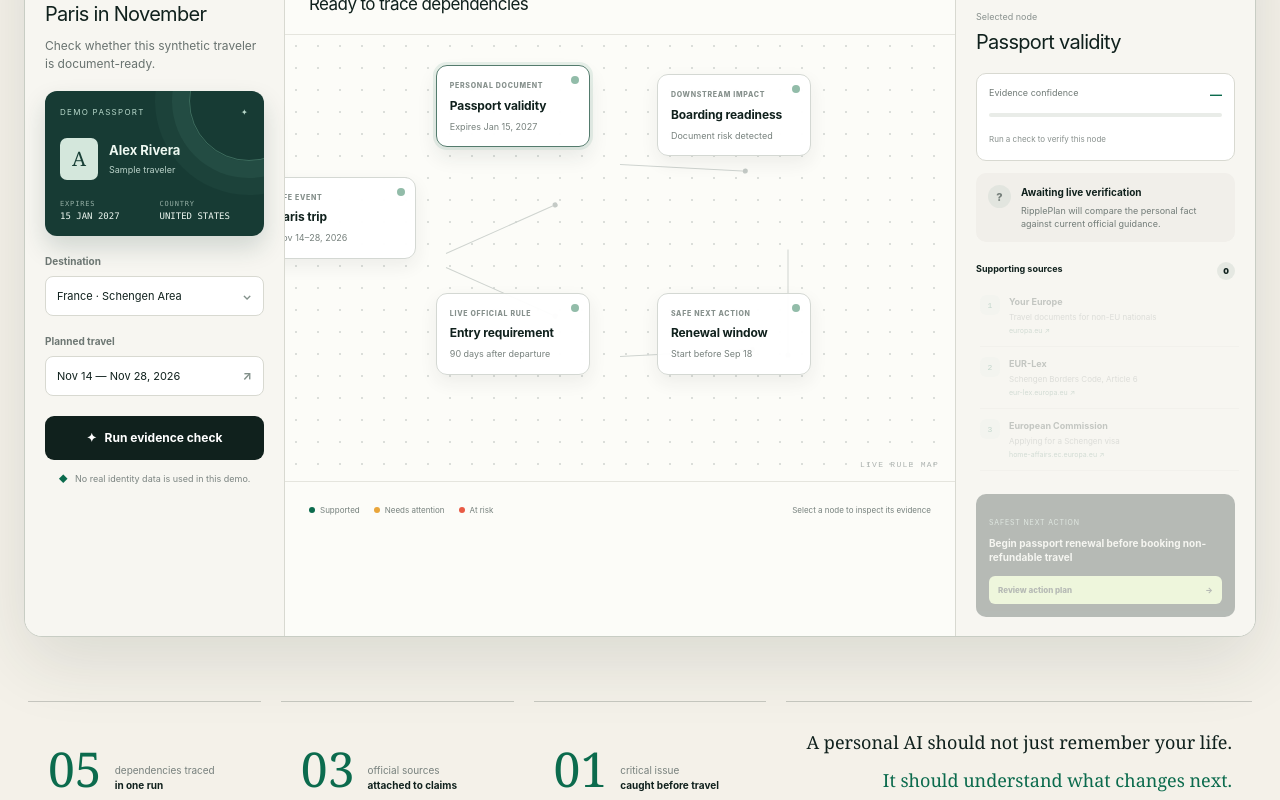
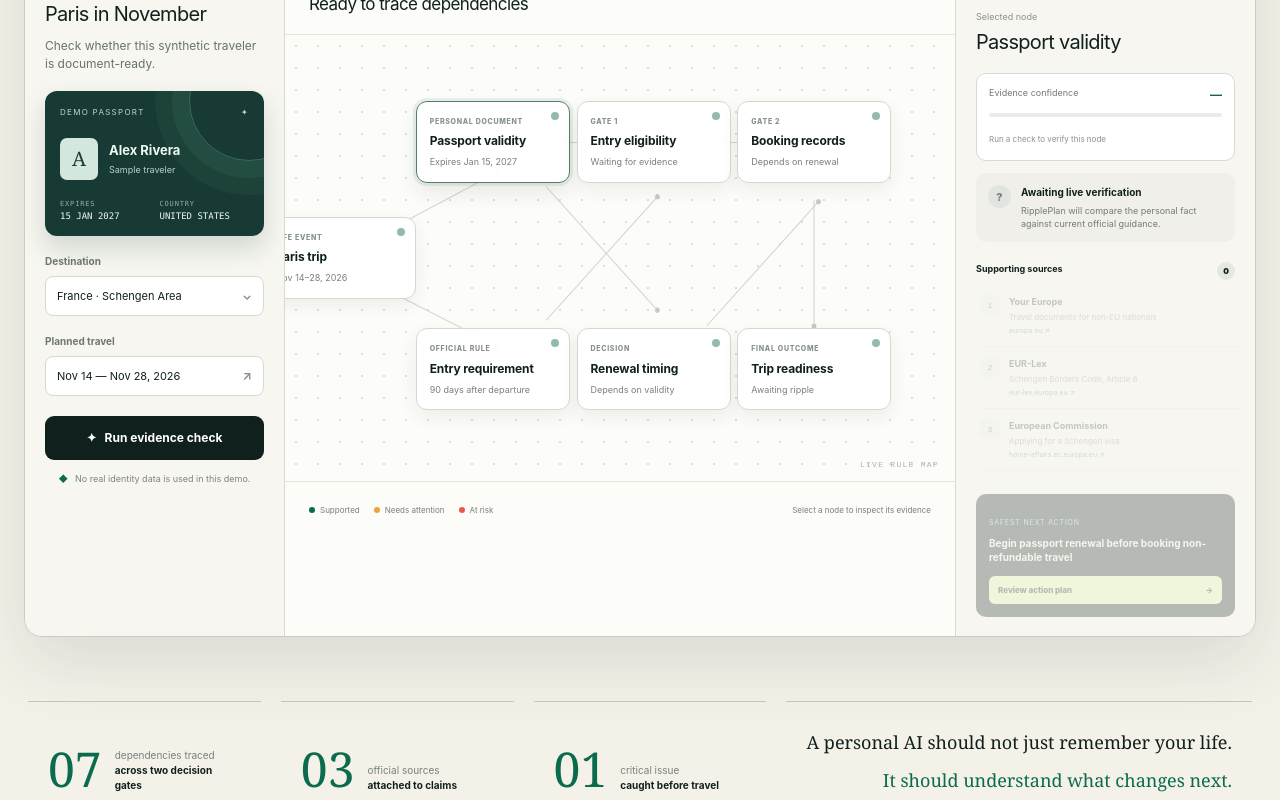
Before and after one commit to Islene888/rippleplan, a Next.js app: page / in a window 1280 px wide. Shown: the part 660-1460 px from the top of the page. Built offline with nearby package versions, Linux system fonts and the light colour scheme.

Commit message:
Deepen ripple graph and counterfactual demo

```diff
--- a/app/globals.css
+++ b/app/globals.css
@@ -91,6 +91,9 @@ a { color: inherit; text-decoration: none; }
 .primary-action { width: 100%; border: 0; border-radius: 9px; margin-top: 20px; min-height: 44px; display: flex; justify-content: center; align-items: center; gap: 8px; background: var(--ink); color: white; font-size: 12px; font-weight: 700; cursor: pointer; transition: .2s ease; }
 .primary-action:hover { background: var(--green); transform: translateY(-1px); }
 .primary-action:disabled { cursor: wait; opacity: .76; transform: none; }
+.perturb-action { width: 100%; min-height: 38px; margin-top: 8px; padding: 0 10px; border: 1px solid #b9c8c0; border-radius: 9px; background: #eef5ef; color: var(--green); font-size: 9px; font-weight: 800; cursor: pointer; }
+.perturb-action:hover { background: #e2f1e6; border-color: #7fa18f; }
+.perturb-action span { margin-right: 6px; }
 .privacy-note { display: flex; align-items: center; justify-content: center; gap: 7px; font-size: 9px; color: #7c8582; margin: 12px 0 0; }
 .privacy-note span { color: var(--green); }
 .spinner { width: 12px; height: 12px; border: 2px solid rgba(255,255,255,.35); border-top-color: #fff; border-radius: 50%; animation: spin .7s linear infinite; }
@@ -102,6 +105,8 @@ a { color: inherit; text-decoration: none; }
 .risk-badge { display: flex; align-items: center; gap: 7px; padding: 7px 10px; border-radius: 999px; background: #fff0ec; border: 1px solid #f1c2b8; color: #a73e2e; font-size: 9px; font-weight: 800; opacity: 0; transform: translateY(4px); transition: .3s ease; }
 .risk-badge.shown { opacity: 1; transform: none; }
 .risk-badge span { width: 15px; height: 15px; display: grid; place-items: center; background: var(--risk); color: white; border-radius: 50%; }
+.risk-badge.safe { color: var(--green); background: #edf8f1; border-color: #b8ddc7; }
+.risk-badge.safe span { background: var(--green); }
 .graph-canvas { height: 446px; position: relative; overflow: hidden; }
 .graph-grid { position: absolute; inset: 0; opacity: .34; background-image: radial-gradient(#9ba39f 1px, transparent 1px); background-size: 22px 22px; }
 .graph-canvas::after { content: "LIVE RULE MAP"; position: absolute; right: 16px; bottom: 12px; font: 8px ui-monospace, monospace; letter-spacing: .16em; color: #adb3b0; }
--- a/app/page.tsx
+++ b/app/page.tsx
@@ -3,6 +3,7 @@
 import { useEffect, useMemo, useState } from 'react';
 
 type RunState = 'ready' | 'running' | 'complete';
+type GraphTone = 'mint' | 'risk' | 'amber' | 'blue';
 
 type EvidenceSource = {
   title: string;
@@ -56,20 +57,30 @@ const initialAnalysis: AnalysisResult = {
   elapsedMs: 0,
 };
 
-const graphNodes = [
-  { id: 'trip', eyebrow: 'Life event', title: 'Paris trip', detail: 'Nov 14–28, 2026', x: 8, y: 41, tone: 'mint', delay: 0 },
-  { id: 'passport', eyebrow: 'Personal document', title: 'Passport validity', detail: 'Expires Jan 15, 2027', x: 34, y: 16, tone: 'risk', delay: 1 },
-  { id: 'rule', eyebrow: 'Live official rule', title: 'Entry requirement', detail: '90 days after departure', x: 34, y: 67, tone: 'amber', delay: 2 },
-  { id: 'boarding', eyebrow: 'Downstream impact', title: 'Boarding readiness', detail: 'Document risk detected', x: 67, y: 18, tone: 'risk', delay: 3 },
-  { id: 'action', eyebrow: 'Safe next action', title: 'Renewal window', detail: 'Start before Sep 18', x: 67, y: 67, tone: 'blue', delay: 4 },
-] as const;
+const scenarios = {
+  original: {
+    departureDate: '2026-11-14',
+    returnDate: '2026-11-28',
+    displayDates: 'Nov 14 — Nov 28, 2026',
+    shortDates: 'Nov 14–28, 2026',
+  },
+  shifted: {
+    departureDate: '2026-09-30',
+    returnDate: '2026-10-14',
+    displayDates: 'Sep 30 — Oct 14, 2026',
+    shortDates: 'Sep 30–Oct 14, 2026',
+  },
+} as const;
 
 const edges = [
-  { left: 24, top: 49, width: 18, rotate: -24 },
-  { left: 24, top: 52, width: 18, rotate: 24 },
-  { left: 50, top: 29, width: 19, rotate: 3 },
-  { left: 50, top: 72, width: 20, rotate: -3 },
-  { left: 75, top: 48, width: 16, rotate: 90 },
+  { left: 15, top: 44, width: 19, rotate: -28 },
+  { left: 15, top: 57, width: 19, rotate: 27 },
+  { left: 38, top: 24, width: 18, rotate: 0 },
+  { left: 39, top: 64, width: 25, rotate: -48 },
+  { left: 39, top: 34, width: 25, rotate: 48 },
+  { left: 63, top: 24, width: 18, rotate: 0 },
+  { left: 63, top: 65, width: 25, rotate: -48 },
+  { left: 79, top: 37, width: 19, rotate: 90 },
 ];
 
 export default function Home() {
@@ -78,6 +89,22 @@ export default function Home() {
   const [selectedNode, setSelectedNode] = useState('passport');
   const [analysis, setAnalysis] = useState<AnalysisResult>(initialAnalysis);
   const [actionOpen, setActionOpen] = useState(false);
+  const [scenarioShifted, setScenarioShifted] = useState(false);
+
+  const scenario = scenarioShifted ? scenarios.shifted : scenarios.original;
+  const hasRisk = runState === 'complete' && analysis.shortfallDays > 0;
+  const graphNodes = useMemo(
+    () => [
+      { id: 'trip', eyebrow: 'Life event', title: 'Paris trip', detail: scenario.shortDates, x: 8, y: 50, tone: 'mint' as GraphTone, delay: 0 },
+      { id: 'passport', eyebrow: 'Personal document', title: 'Passport validity', detail: 'Expires Jan 15, 2027', x: 31, y: 24, tone: hasRisk ? 'risk' as GraphTone : 'mint' as GraphTone, delay: 1 },
+      { id: 'rule', eyebrow: 'Official rule', title: 'Entry requirement', detail: '90 days after departure', x: 31, y: 75, tone: runState === 'complete' ? (hasRisk ? 'amber' as GraphTone : 'mint' as GraphTone) : 'amber' as GraphTone, delay: 2 },
+      { id: 'eligibility', eyebrow: 'Gate 1', title: 'Entry eligibility', detail: runState === 'complete' ? (hasRisk ? '90-day gate fails' : '90-day gate passes') : 'Waiting for evidence', x: 55, y: 24, tone: hasRisk ? 'risk' as GraphTone : 'mint' as GraphTone, delay: 3 },
+      { id: 'renewal', eyebrow: 'Decision', title: 'Renewal timing', detail: runState === 'complete' ? (hasRisk ? 'Needed before booking' : 'Can be scheduled later') : 'Depends on validity', x: 55, y: 75, tone: hasRisk ? 'blue' as GraphTone : 'mint' as GraphTone, delay: 4 },
+      { id: 'booking', eyebrow: 'Gate 2', title: 'Booking records', detail: runState === 'complete' ? (hasRisk ? 'Hold non-refundable spend' : 'No document hold') : 'Depends on renewal', x: 79, y: 24, tone: hasRisk ? 'amber' as GraphTone : 'mint' as GraphTone, delay: 5 },
+      { id: 'readiness', eyebrow: 'Final outcome', title: 'Trip readiness', detail: runState === 'complete' ? (hasRisk ? 'Blocked by passport' : 'Document gate clear') : 'Awaiting ripple', x: 79, y: 75, tone: hasRisk ? 'risk' as GraphTone : 'mint' as GraphTone, delay: 6 },
+    ],
+    [hasRisk, runState, scenario.shortDates],
+  );
 
   useEffect(() => {
     if (runState !== 'running') return;
@@ -87,14 +114,16 @@ export default function Home() {
     return () => {
       timers.forEach(window.clearTimeout);
     };
-  }, [runState]);
+  }, [graphNodes, runState]);
 
   const selected = useMemo(
     () => graphNodes.find((node) => node.id === selectedNode) ?? graphNodes[1],
-    [selectedNode],
+    [graphNodes, selectedNode],
   );
 
-  const startCheck = async () => {
+  const startCheck = async (useShiftedScenario = scenarioShifted) => {
+    const nextScenario = useShiftedScenario ? scenarios.shifted : scenarios.original;
+    setScenarioShifted(useShiftedScenario);
     setActiveIndex(-1);
     setRunState('running');
     setSelectedNode('trip');
@@ -106,8 +135,8 @@ export default function Home() {
         headers: { 'content-type': 'application/json' },
         body: JSON.stringify({
           destination: 'France',
-          departureDate: '2026-11-14',
-          returnDate: '2026-11-28',
+          departureDate: nextScenario.departureDate,
+          returnDate: nextScenario.returnDate,
           passportExpiry: '2027-01-15',
           nationality: 'United States',
         }),
@@ -121,7 +150,7 @@ export default function Home() {
       setAnalysis(initialAnalysis);
     }
     setActiveIndex(graphNodes.length - 1);
-    setSelectedNode('passport');
+    setSelectedNode(useShiftedScenario ? 'readiness' : 'passport');
     setRunState('complete');
   };
 
@@ -212,11 +241,21 @@ export default function Home() {
             <label className="field-label" htmlFor="destination">Destination</label>
             <div className="fake-field" id="destination"><span>France · Schengen Area</span><b>⌄</b></div>
             <label className="field-label" htmlFor="dates">Planned travel</label>
-            <div className="fake-field" id="dates"><span>Nov 14 — Nov 28, 2026</span><b>↗</b></div>
+            <div className="fake-field" id="dates"><span>{scenario.displayDates}</span><b>↗</b></div>
 
-            <button className="primary-action" onClick={startCheck} disabled={runState === 'running'}>
+            <button className="primary-action" onClick={() => void startCheck(scenarioShifted)} disabled={runState === 'running'}>
               {runState === 'running' ? <><span className="spinner" /> Tracing ripple…</> : <><span>✦</span> Run evidence check</>}
             </button>
+            {runState === 'complete' && (
+              <button
+                className="perturb-action"
+                onClick={() => void startCheck(!scenarioShifted)}
+                disabled={runState === 'running'}
+              >
+                <span>↺</span>
+                {scenarioShifted ? 'Restore original dates' : 'What if the trip moves 45 days earlier?'}
+              </button>
+            )}
             <p className="privacy-note"><span>◆</span> No real identity data is used in this demo.</p>
           </aside>
 
@@ -224,10 +263,10 @@ export default function Home() {
             <div className="graph-heading">
               <div>
                 <div className="panel-label">DEPENDENCY GRAPH</div>
-                <h2>{runState === 'ready' ? 'Ready to trace dependencies' : runState === 'running' ? 'Tracing every consequence…' : 'One issue affects two outcomes'}</h2>
+                <h2>{runState === 'ready' ? 'Ready to trace dependencies' : runState === 'running' ? 'Tracing every consequence…' : hasRisk ? 'One issue cascades through three decisions' : 'The shifted plan clears every document gate'}</h2>
               </div>
-              <div className={`risk-badge ${runState === 'complete' ? 'shown' : ''}`}>
-                <span>!</span> 1 critical risk
+              <div className={`risk-badge ${runState === 'complete' ? 'shown' : ''} ${runState === 'complete' && !hasRisk ? 'safe' : ''}`}>
+                <span>{hasRisk ? '!' : '✓'}</span> {hasRisk ? '1 critical risk' : '0 critical risks'}
               </div>
             </div>
 
@@ -272,19 +311,19 @@ export default function Home() {
             <div className={`confidence-card ${runState === 'complete' ? 'resolved' : ''}`}>
               <div><span>Evidence confidence</span><strong>{runState === 'complete' ? `${analysis.confidence}%` : '—'}</strong></div>
               <div className="confidence-track"><i /></div>
-              <small>{runState === 'complete' ? '3 official sources agree' : 'Run a check to verify this node'}</small>
+              <small>{runState === 'complete' ? `${analysis.sources.length} official sources agree` : 'Run a check to verify this node'}</small>
             </div>
 
             <div className="reason-box">
-              <span className="reason-icon">{runState === 'complete' ? '!' : '?'}</span>
+              <span className="reason-icon">{runState === 'complete' ? (hasRisk ? '!' : '✓') : '?'}</span>
               <div>
-                <strong>{runState === 'complete' ? 'Validity buffer is too short' : 'Awaiting live verification'}</strong>
+                <strong>{runState === 'complete' ? (hasRisk ? 'Validity buffer is too short' : 'Validity gate is satisfied') : 'Awaiting live verification'}</strong>
                 <p>{runState === 'complete' ? analysis.summary : 'RipplePlan will compare the personal fact against current official guidance.'}</p>
               </div>
             </div>
 
             <div className="source-list">
-              <div className="source-title"><span>Supporting sources</span><b>{runState === 'complete' ? '3' : '0'}</b></div>
+              <div className="source-title"><span>Supporting sources</span><b>{runState === 'complete' ? analysis.sources.length : 0}</b></div>
               {analysis.sources.slice(0, 3).map((source, index) => (
                 <article key={source.url} className={runState === 'complete' ? 'source-visible' : ''} style={{ transitionDelay: `${index * 100}ms` }}>
                   <span>{index + 1}</span>
@@ -301,11 +340,20 @@ export default function Home() {
             {actionOpen && (
               <div className="action-drawer" role="dialog" aria-label="Action plan">
                 <div className="action-drawer-head"><strong>Human-approved plan</strong><button onClick={() => setActionOpen(false)} aria-label="Close action plan">×</button></div>
-                <ol>
-                  <li>Confirm the latest rule on the linked official pages.</li>
-                  <li>Check renewal timing with the passport authority.</li>
-                  <li>Delay non-refundable bookings until documents are ready.</li>
-                </ol>
+                {hasRisk ? (
+                  <ol>
+                    <li>Confirm the latest rule on the linked official pages.</li>
+                    <li>Check renewal timing with the passport authority.</li>
+                    <li>Hold non-refundable bookings until documents are ready.</li>
+                    <li>After renewal, update the passport number on booking records.</li>
+                  </ol>
+                ) : (
+                  <ol>
+                    <li>Keep the shifted itinerary while the 90-day gate remains clear.</li>
+                    <li>Recheck official guidance before non-refundable booking.</li>
+                    <li>Schedule a later passport renewal review.</li>
+                  </ol>
+                )}
                 <button className="calendar-button" onClick={exportCalendar}>Download reminder (.ics)</button>
               </div>
             )}
@@ -321,7 +369,7 @@ export default function Home() {
       </section>
 
       <section className="outcomes" aria-label="What RipplePlan proves">
-        <div><span className="outcome-number">05</span><p>dependencies traced<br /><strong>in one run</strong></p></div>
+        <div><span className="outcome-number">07</span><p>dependencies traced<br /><strong>across two decision gates</strong></p></div>
         <div><span className="outcome-number">03</span><p>official sources<br /><strong>attached to claims</strong></p></div>
         <div><span className="outcome-number">01</span><p>critical issue<br /><strong>caught before travel</strong></p></div>
         <div className="outcome-statement">A personal AI should not just remember your life.<br /><strong>It should understand what changes next.</strong></div>
--- a/scripts/evaluate.mjs
+++ b/scripts/evaluate.mjs
@@ -2,6 +2,7 @@ const day = 86_400_000;
 
 const cases = [
   ['2026-11-28', '2027-01-15', true, 'demo: 48-day buffer'],
+  ['2026-10-14', '2027-01-15', false, 'perturbation demo: 93-day buffer'],
   ['2026-01-01', '2026-04-01', false, 'exact 90-day boundary'],
   ['2026-01-01', '2026-04-02', false, '91-day clean case'],
   ['2026-02-01', '2026-05-01', true, '89-day shortfall'],
```
Also changed, not shown: app/api/analyze/route.ts (+6 -2 lines), 2 other files (tests, documents, lock files or other folders).
